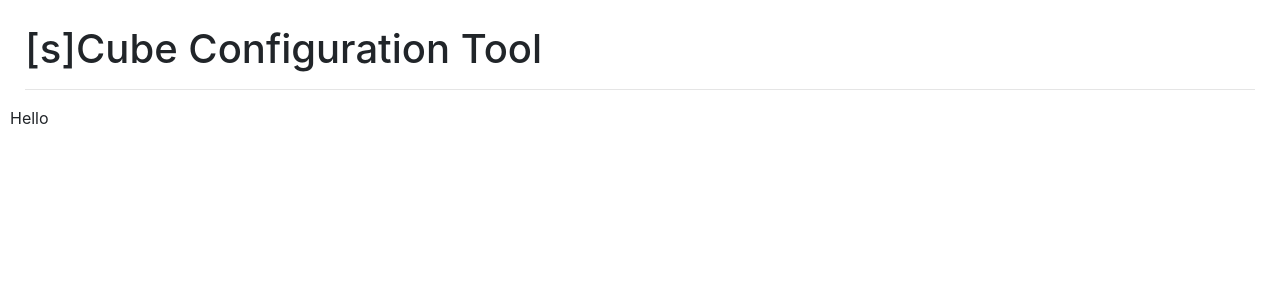
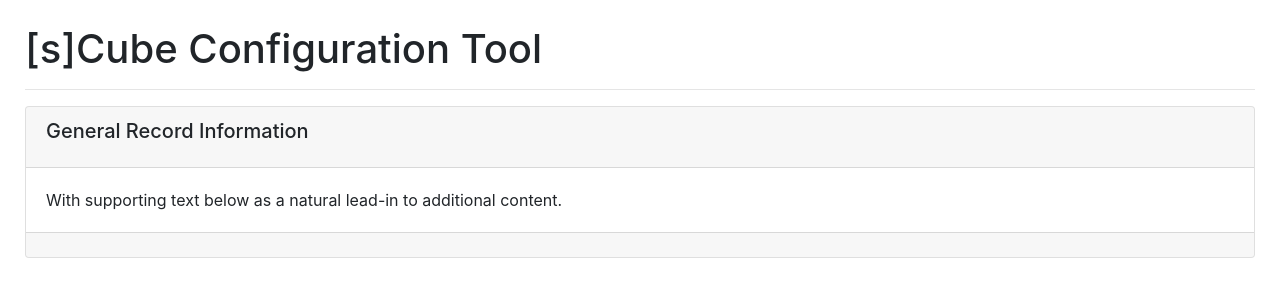
Before and after one commit to ItsAMeNick/sCube-Configuration-Tool, a React (Create React App) app: page / in a window 1280 px wide. Shown: the top 300 px of the page. Built offline with nearby package versions, Linux system fonts and the light colour scheme.

Commit message:
[NZ] Initial Scripting work

```diff
--- a/src/App.js
+++ b/src/App.js
@@ -3,8 +3,15 @@ import { connect } from "react-redux";
 
 import Col from "react-bootstrap/Col";
 import Row from "react-bootstrap/Row";
+import Card from "react-bootstrap/Card";
+import Pagination from "react-bootstrap/Pagination";
+
+import GRD from "./components/GeneralRecordDetails.js";
 
 import "./App.css";
+
+import page_structure from "./components/page_structure.js";
+let pages = page_structure.pages;
 
 class App extends Component {
     constructor(props) {
@@ -15,6 +22,7 @@ class App extends Component {
     handlePage() {
         switch(this.props.page) {
             case 0: return "Hello";
+            case 1: return <GRD/>;
             default: return null;
         }
     }
@@ -28,9 +36,11 @@ class App extends Component {
                     <hr/>
                 </Col>
             </Row>
-            <Row>
+            <Card>
                 {this.handlePage()}
-            </Row>
+                <Card.Footer>
+                </Card.Footer>
+            </Card>
         </div>
         );
     }
--- /dev/null
+++ b/src/components/GeneralRecordDetails.js
@@ -0,0 +1,35 @@
+import React, { Component } from 'react';
+import { connect } from "react-redux";
+
+import Card from "react-bootstrap/Card";
+
+class GRD extends Component {
+    constructor(props) {
+        super(props);
+        this.state = {};
+    }
+
+    render() {
+        return (
+            <React.Fragment>
+                <Card.Header>
+                    <Card.Title>General Record Information</Card.Title>
+                </Card.Header>
+                <Card.Body>
+                    <Card.Text>
+                    With supporting text below as a natural lead-in to additional content.
+                    </Card.Text>
+                </Card.Body>
+            </React.Fragment>
+        );
+    }
+}
+
+const mapStateToProps = state => ({
+});
+
+const mapDispatchToProps = dispatch => ({
+
+});
+
+export default connect(mapStateToProps, mapDispatchToProps)(GRD);
--- /dev/null
+++ b/src/components/page_structure.js
@@ -0,0 +1,10 @@
+//Pages
+
+var pages = {
+    0: {
+        title: "General Record Details",
+
+    }
+};
+
+export default {pages};
--- a/src/modules/reducer.js
+++ b/src/modules/reducer.js
@@ -1,7 +1,7 @@
 import _ from "lodash";
 
 const initialState = {
-    page: 0,
+    page: 1,
 };
 
 const sCubeReducer = (state = initialState, action) => {
```
